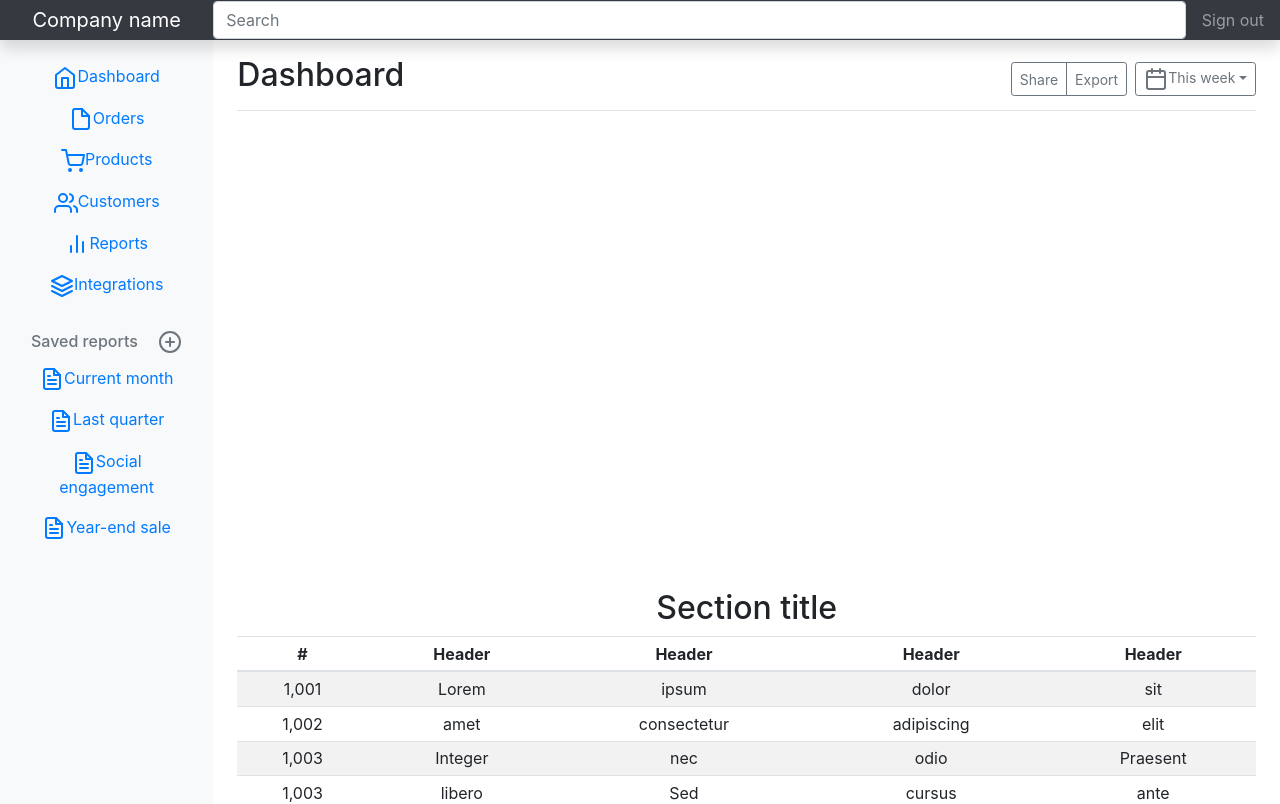
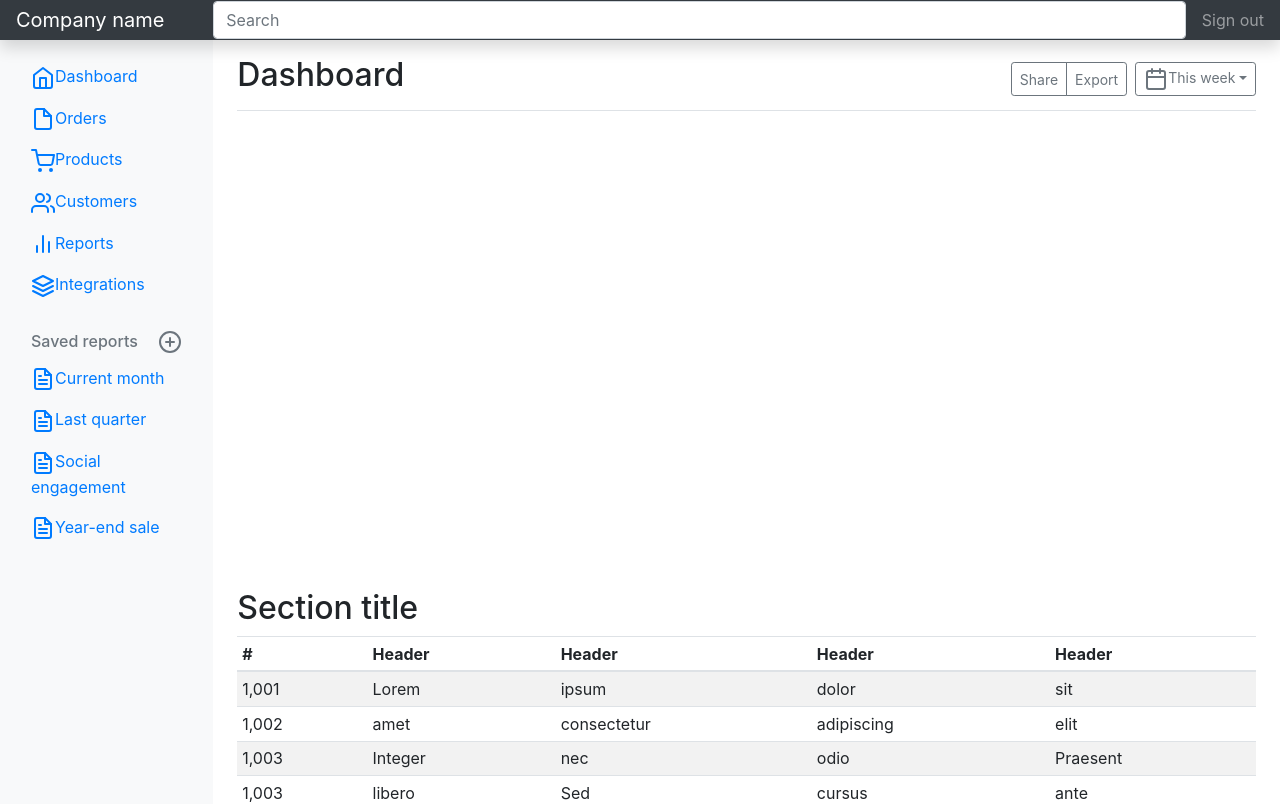
Before and after one commit to scherenhaenden/ReactEmail, a React (Create React App) app: page / in a window 1280 px wide. Shown: the top 804 px of the page. Built offline with nearby package versions, Linux system fonts and the light colour scheme.

Commit message:
Deactivate the standard CSS

```diff
--- a/src/App.css
+++ b/src/App.css
@@ -1,4 +1,4 @@
-.App {
+/*.App {
   text-align: center;
 }
 
@@ -35,4 +35,4 @@
   to {
     transform: rotate(360deg);
   }
-}
+}*/
```
